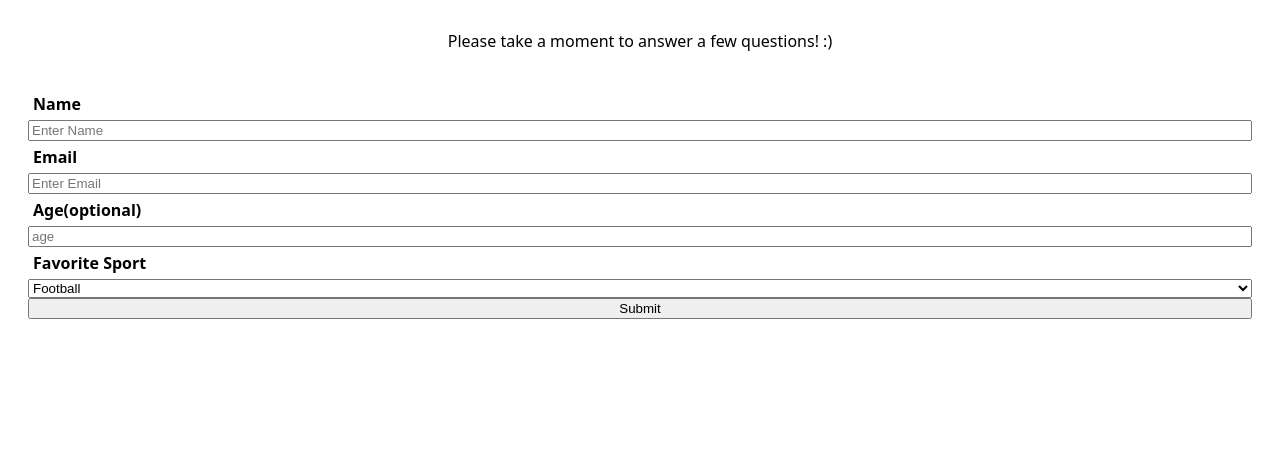
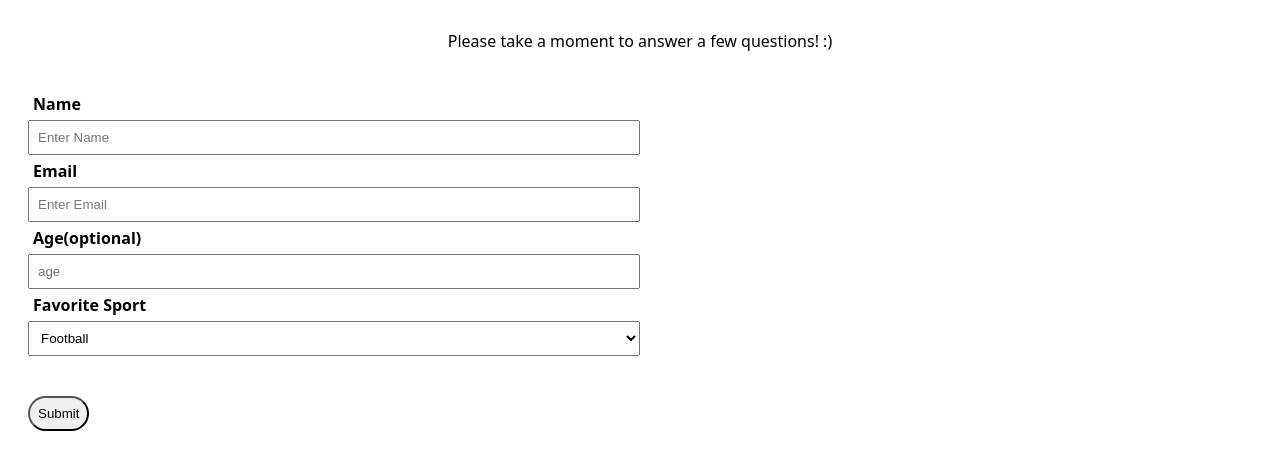
Before and after one commit to dkahuna/Survey-Form_fcc, a plain HTML site: page index.html in a window 1280 px wide. Shown: the part 178-648 px from the top of the page. Drawn offline with Linux system fonts and the light colour scheme.

Commit message:
added padding and margin

```diff
--- a/index.html
+++ b/index.html
@@ -34,9 +34,9 @@
             <option value="">Tennis</option>
             <option value="">Hackathons</option>
         </select>
+    </form>
 
-         <button type="submit" id="submit">Submit</button>
-     </form>
+    <button type="submit" id="submit">Submit</button>
 
 
 <script src="survey.js"></script>
--- a/style.css
+++ b/style.css
@@ -14,3 +14,15 @@ body {
     margin: 5px;
     align-self: flex-start;
   }
+
+  input, select {
+    padding: 8px;
+    margin-right: 50%;
+  }
+
+  button {
+    border-radius: 20px;
+    display: flex;
+    padding: 8px;
+    margin: 20px;
+  }
```
